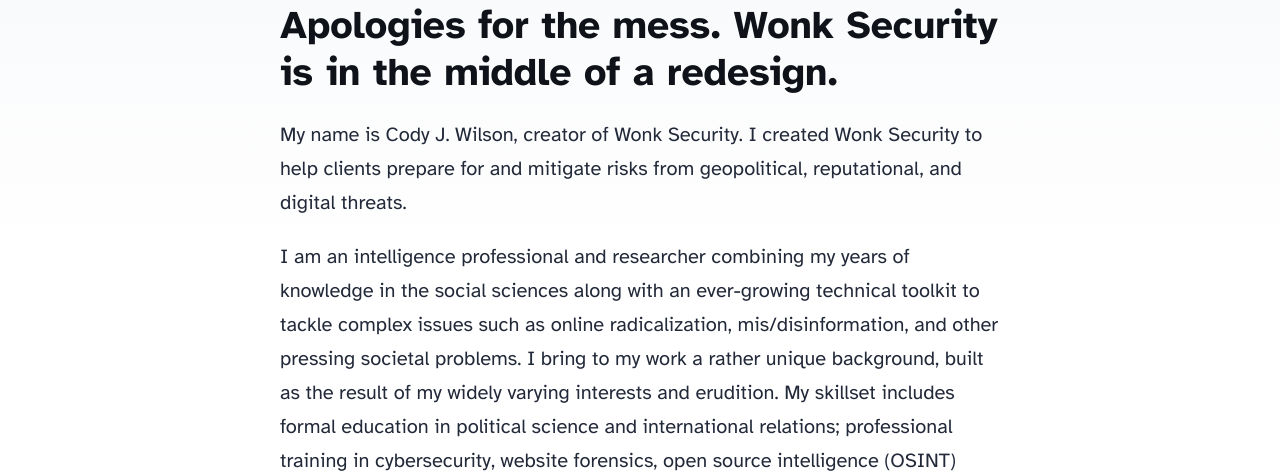
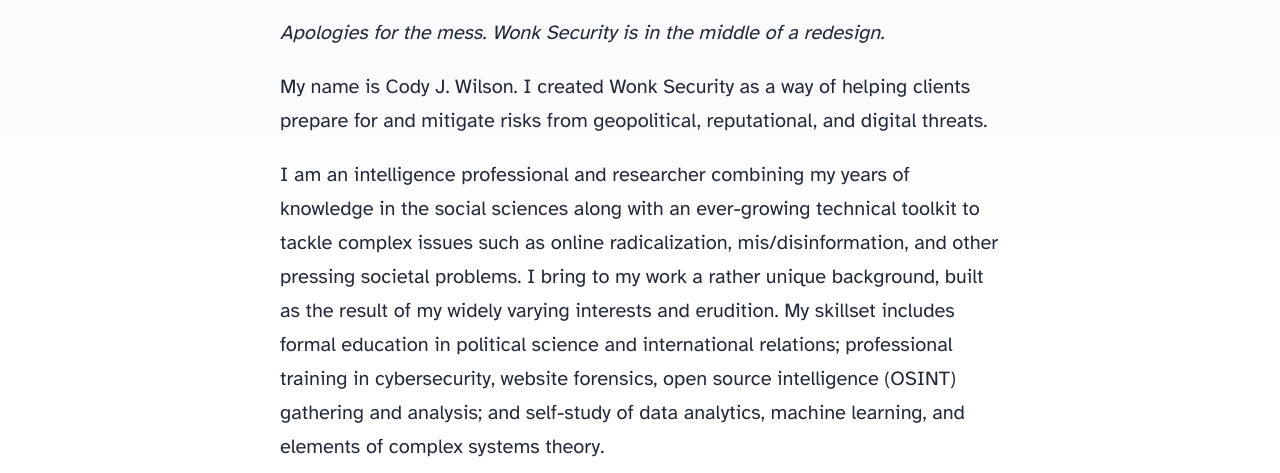
Before and after one commit to Wonk-Security/site, an Astro site: page / in a window 1280 px wide. Shown: the part 339-812 px from the top of the page. Built offline with nearby package versions, Linux system fonts and the light colour scheme; Astro itself is replaced by a stand-in of ours.

Commit message:
Update index.astro
Signed-off-by: Cody Wilson <29614783+CWilson01@users.noreply.github.com>

```diff
--- a/src/pages/index.astro
+++ b/src/pages/index.astro
@@ -20,13 +20,13 @@ import { SITE_TITLE, SITE_DESCRIPTION } from '../consts';
 			<h2>
 				Social Science and Technology on a Mission.
 			</h2>
-			<h3>
+			<p>
 
-				Apologies for the mess. Wonk Security is in the middle of a redesign.
-			</h3>
+				<i>Apologies for the mess. Wonk Security is in the middle of a redesign.</i>
+			</p>
 
 			<p>
-				My name is Cody J. Wilson, creator of Wonk Security. I created Wonk Security to help clients prepare for and mitigate risks from geopolitical, reputational, and digital threats.
+				My name is Cody J. Wilson. I created Wonk Security as a way of helping clients prepare for and mitigate risks from geopolitical, reputational, and digital threats.
 			</p>
 
 			<p>
```
